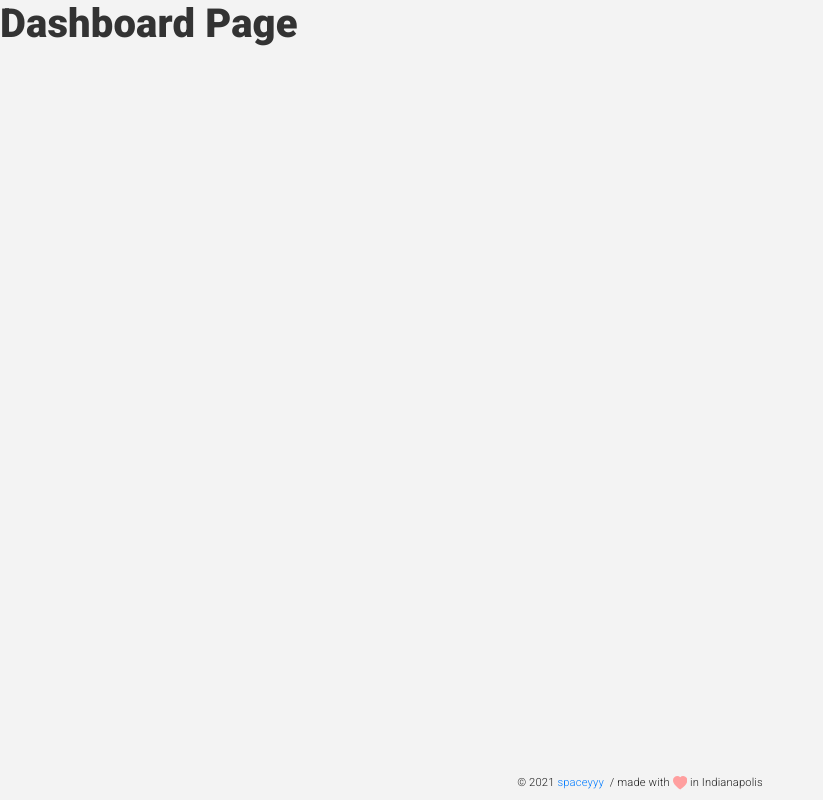
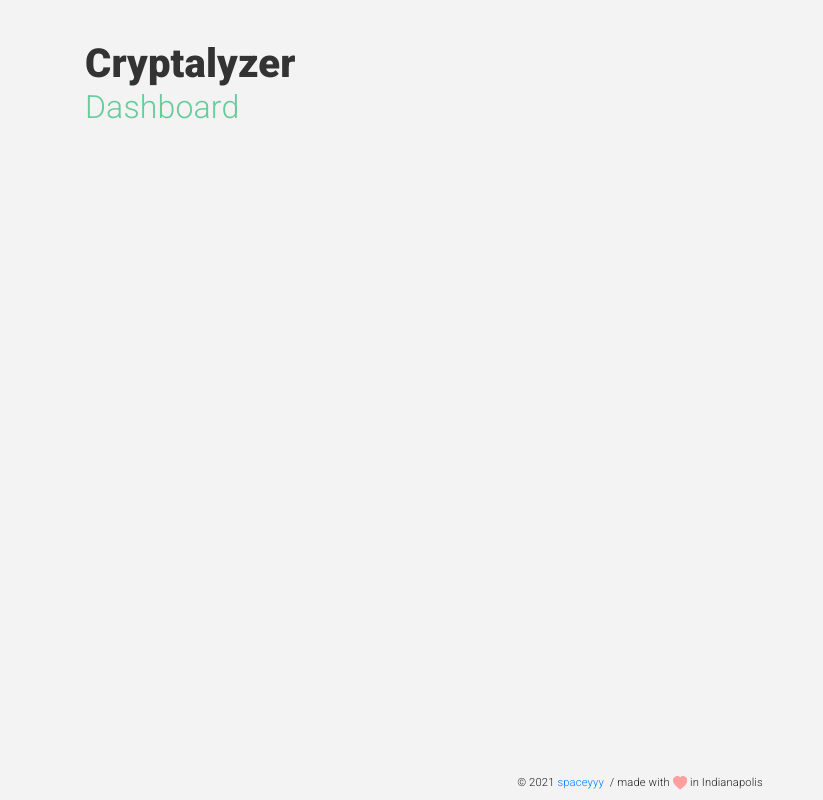
Before and after one commit to christopherrobin/Cryptalyzer, a React (Create React App) app: page /dashboard in a window 1280 px wide. Shown: the whole page, without its empty margins (0-823 px from the left). Built offline with nearby package versions, Linux system fonts and the light colour scheme.

Commit message:
Abstracted footer into component and set up dashboard page

```diff
--- a/src/App.js
+++ b/src/App.js
@@ -3,6 +3,7 @@ import { BrowserRouter as Router, Switch, Route, Redirect } from "react-router-d
 import {Helmet} from 'react-helmet';
 import { get } from 'lodash';
 import { Container } from "reactstrap";
+import Footer from './components/Footer';
 import Signup from './Signup';
 import Dashboard from './Dashboard';
 
@@ -35,29 +36,7 @@ const App = () => {
           </Switch>
         </Router>
 
-        <div id="footer">
-          &copy; 2021&nbsp;
-          <a href="http://www.spaceyyy.com/" target="_blank" rel="noreferrer">
-            spaceyyy
-          </a>&nbsp;
-          / made with&nbsp;
-          <svg
-            color="#ff6b6b"
-            xmlns="http://www.w3.org/2000/svg"
-            width=".9em"
-            height=".9em"
-            fill="#ff9f9f"
-            className="bi bi-heart-fill"
-            viewBox="0 0 16 16"
-          >
-            &nbsp;
-            <path
-              fillRule="evenodd"
-              d="M8 1.314C12.438-3.248 23.534 4.735 8 15-7.534 4.736 3.562-3.248 8 1.314z"
-            />
-          </svg>
-          &nbsp;in Indianapolis
-        </div>
+      <Footer />
 
       </div>
     </Container>
--- a/src/Dashboard.js
+++ b/src/Dashboard.js
@@ -1,5 +1,18 @@
 import React from "react";
+import { Container, Row, Col } from "reactstrap";
+import './Dashboard.scss';
 
-const Dashboard = () => <h1>Dashboard Page</h1>;
+const Dashboard = () => {
+    return(
+        <Container id="Dashboard-Container">
+            <Row>
+                <Col xs={12}>
+                    <h1>Cryptalyzer</h1>
+                    <h2>Dashboard</h2>
+                </Col>
+            </Row>
+        </Container>
+    )
+};
 
 export default Dashboard;
--- /dev/null
+++ b/src/Dashboard.scss
@@ -0,0 +1,11 @@
+@import '../src/variables.scss';
+
+#Dashboard-Container {
+    h1 {
+        margin-top: 1em;
+    }
+
+    h2 {
+        color: $green;
+    }
+}
--- /dev/null
+++ b/src/components/Footer.js
@@ -0,0 +1,31 @@
+import React from "react";
+
+const Footer = () => {
+    return(
+        <div id="footer">
+          &copy; 2021&nbsp;
+          <a href="http://www.spaceyyy.com/" target="_blank" rel="noreferrer">
+            spaceyyy
+          </a>&nbsp;
+          / made with&nbsp;
+          <svg
+            color="#ff6b6b"
+            xmlns="http://www.w3.org/2000/svg"
+            width=".9em"
+            height=".9em"
+            fill="#ff9f9f"
+            className="bi bi-heart-fill"
+            viewBox="0 0 16 16"
+          >
+            &nbsp;
+            <path
+              fillRule="evenodd"
+              d="M8 1.314C12.438-3.248 23.534 4.735 8 15-7.534 4.736 3.562-3.248 8 1.314z"
+            />
+          </svg>
+          &nbsp;in Indianapolis
+        </div>
+    )
+};
+
+export default Footer;
```
Also changed, not shown: 1 other file (tests, documents, lock files or other folders).
